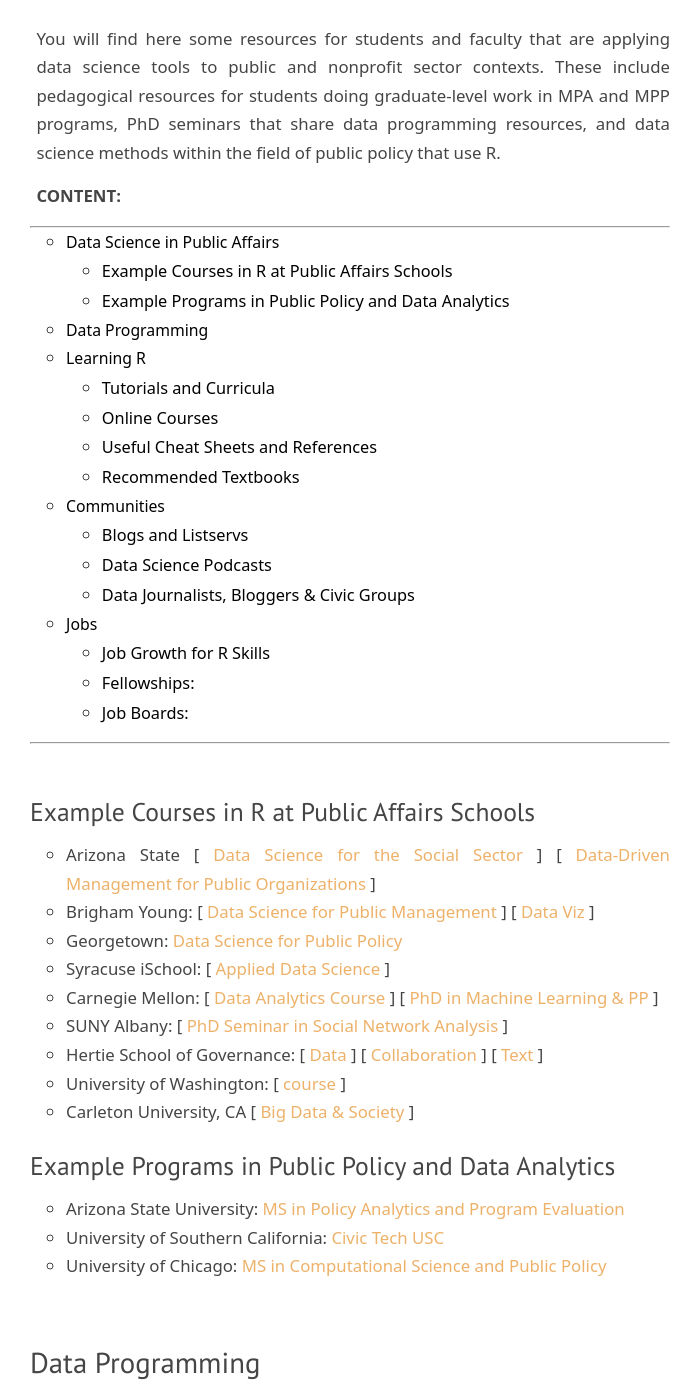
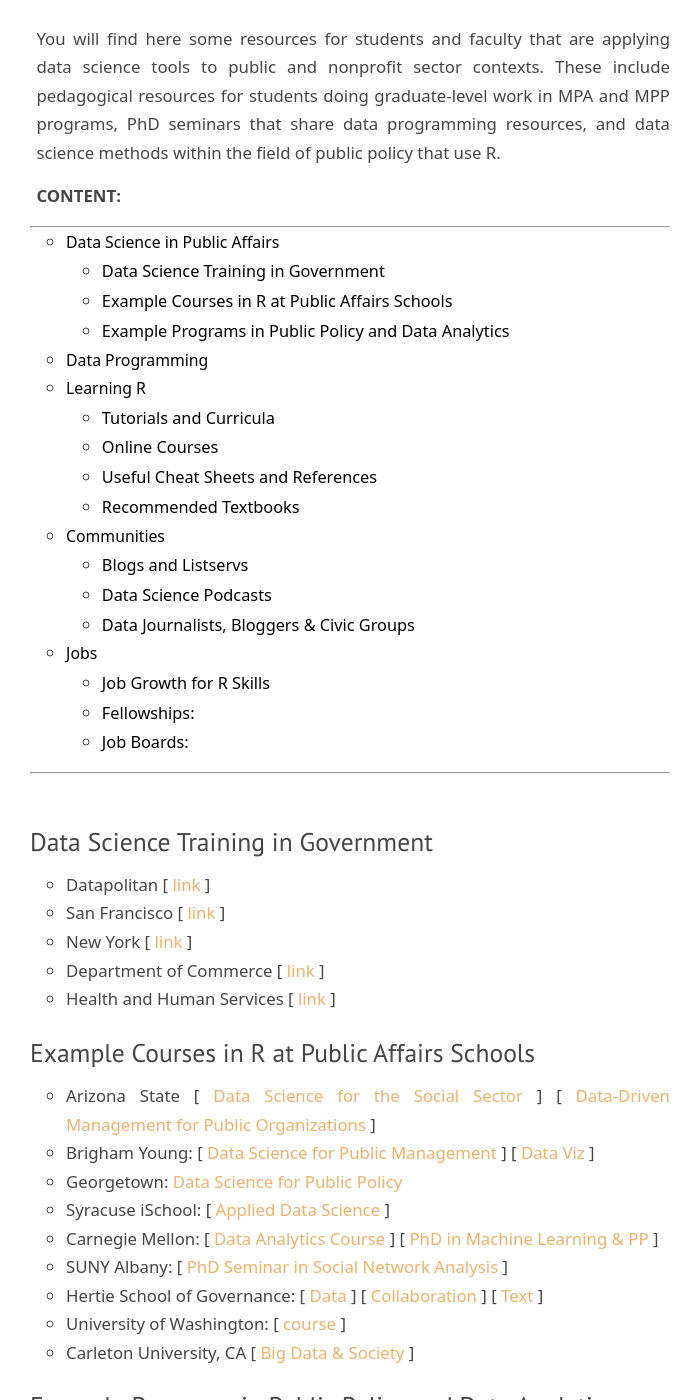
Before and after one commit to DS4PS/ds4ps_dev_site, a Jekyll site: the page built from learn.md, in a window 1280 px wide and 1400 px high, scrolled down 609 px. Shown: the whole window, without its empty margins (290-990 px from the left). Built offline with Jekyll 4.4.1, drawn with Linux system fonts in a browser that asks for light colours; nearby versions of some CDN libraries; library files that are not in the unit come from our copies.

Commit message:
Update learn.md

```diff
--- a/learn.md
+++ b/learn.md
@@ -90,7 +90,13 @@
 
 
 
+### Data Science Training in Government
 
+* Datapolitan [ [link](http://www.datapolitan.com/#projects) ]
+* San Francisco [ [link](https://datasf.org/academy/) ]
+* New York [ [link](https://github.com/datapolitan/Data_Analytics_Classes) ]
+* Department of Commerce [ [link](https://dataacademy.commerce.gov/) ]
+* Health and Human Services [ [link](https://www.nextgov.com/emerging-tech/2019/01/hhs-contract-will-offer-ai-tech-support-all-government/154078/) ]
 
 ### Example Courses in R at Public Affairs Schools
 
```
